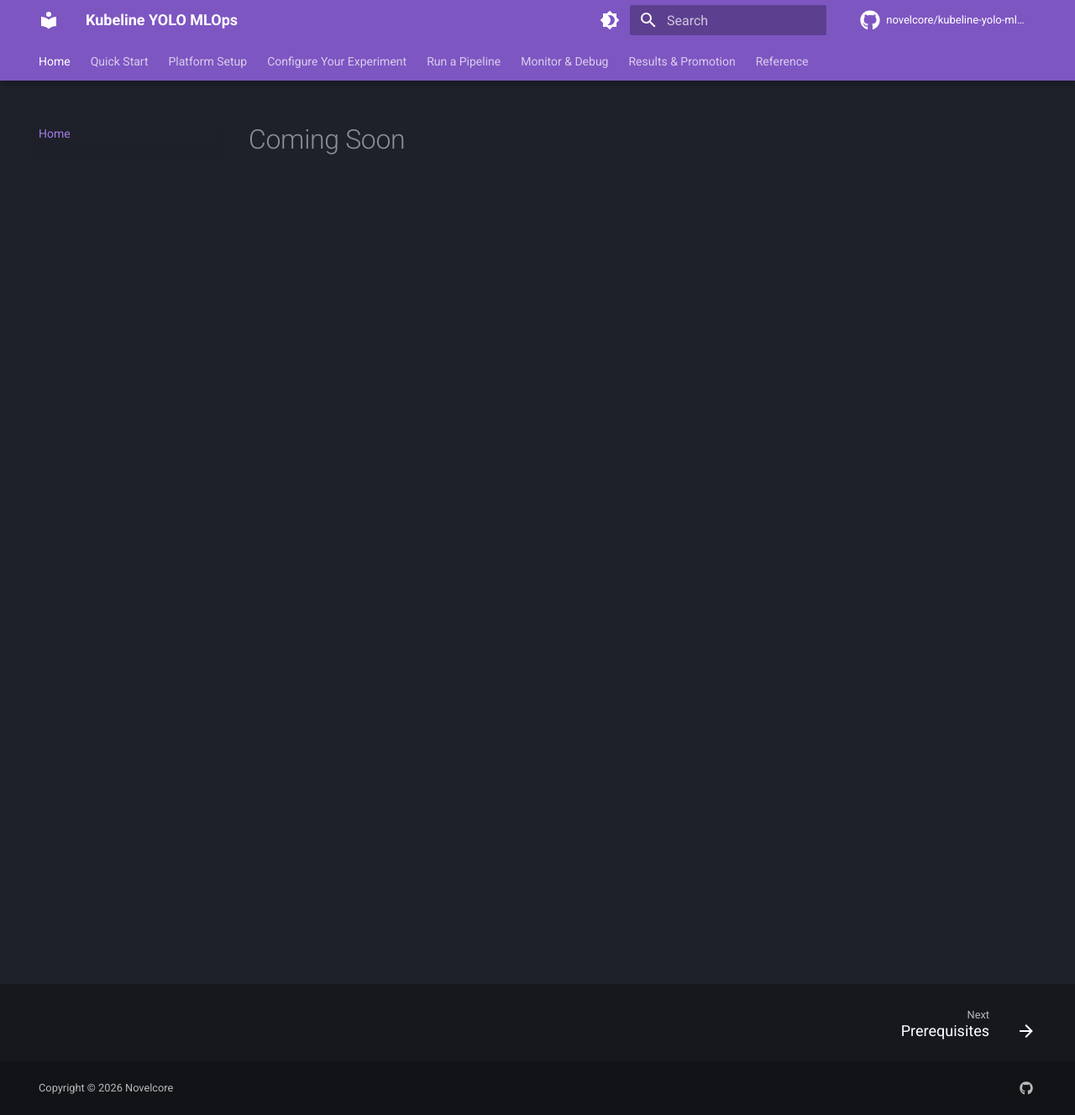
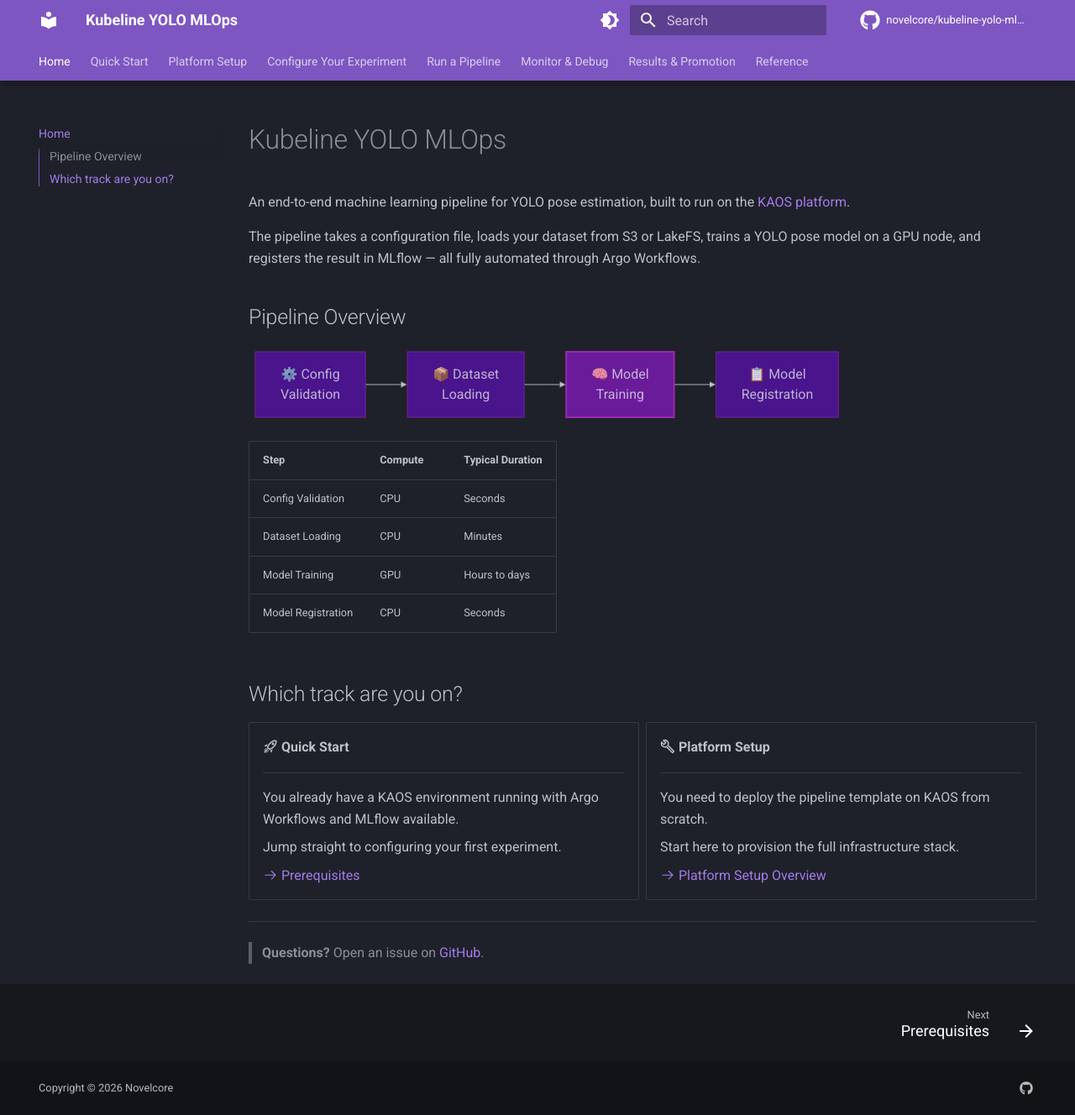
Before and after one commit to novelcore/kubeline-yolo-mlops, an MkDocs documentation site: the page built from .docs/index.md, in a window 1280 px wide and 1328 px high. Shown: the whole window at 84% size. Built offline with MkDocs 1.6.1 and Material for MkDocs 9.7.7, drawn with Linux system fonts in a browser that asks for light colours; comment, search, counter and statistics services are not loaded.

Commit message:
docs: add home page with pipeline overview and two-track routing

````diff
--- a/.docs/index.md
+++ b/.docs/index.md
@@ -1 +1,56 @@
-# Coming Soon
+# Kubeline YOLO MLOps
+
+An end-to-end machine learning pipeline for YOLO pose estimation, built to run on the [KAOS platform](https://novelcore.github.io/kubecore-operator/).
+
+The pipeline takes a configuration file, loads your dataset from S3 or LakeFS, trains a YOLO pose model on a GPU node, and registers the result in MLflow — all fully automated through Argo Workflows.
+
+## Pipeline Overview
+
+```mermaid
+graph LR
+    A["⚙️ Config\nValidation"] --> B["📦 Dataset\nLoading"]
+    B --> C["🧠 Model\nTraining"]
+    C --> D["📋 Model\nRegistration"]
+
+    style A fill:#4a148c,stroke:#7b1fa2,color:#fff
+    style B fill:#4a148c,stroke:#7b1fa2,color:#fff
+    style C fill:#6a1b9a,stroke:#9c27b0,color:#fff,stroke-width:2px
+    style D fill:#4a148c,stroke:#7b1fa2,color:#fff
+```
+
+| Step | Compute | Typical Duration |
+| --- | --- | --- |
+| Config Validation | CPU | Seconds |
+| Dataset Loading | CPU | Minutes |
+| Model Training | GPU | Hours to days |
+| Model Registration | CPU | Seconds |
+
+## Which track are you on?
+
+<div class="grid cards" markdown>
+
+- :material-rocket-launch-outline: **Quick Start**
+
+    ---
+
+    You already have a KAOS environment running with Argo Workflows and MLflow available.
+
+    Jump straight to configuring your first experiment.
+
+    [:octicons-arrow-right-24: Prerequisites](quick-start/prerequisites.md)
+
+- :material-wrench-outline: **Platform Setup**
+
+    ---
+
+    You need to deploy the pipeline template on KAOS from scratch.
+
+    Start here to provision the full infrastructure stack.
+
+    [:octicons-arrow-right-24: Platform Setup Overview](platform-setup/index.md)
+
+</div>
+
+---
+
+> **Questions?** Open an issue on [GitHub](https://github.com/novelcore/kubeline-yolo-mlops/issues).
````
